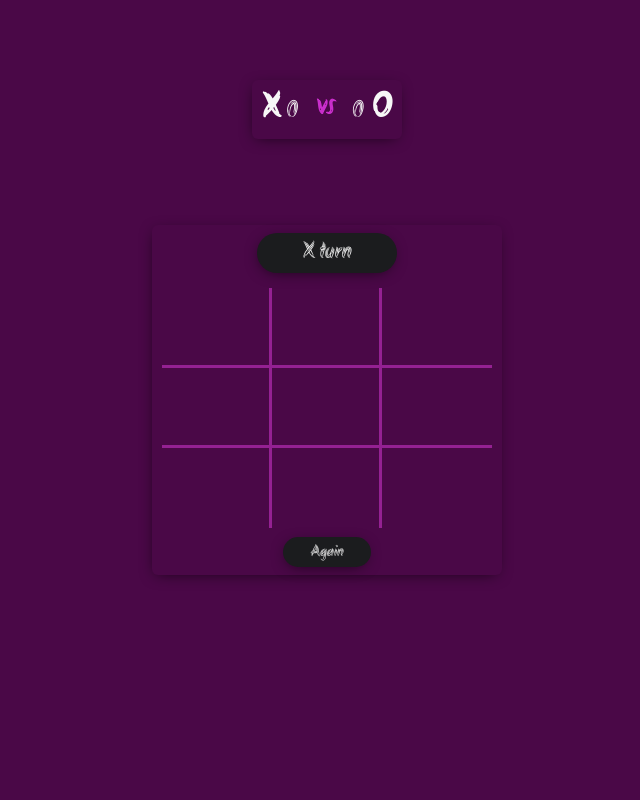
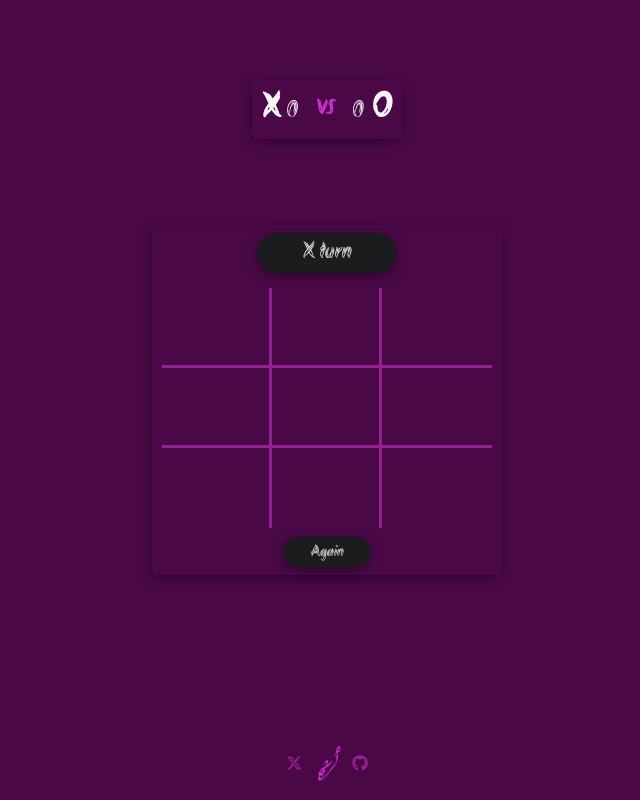
Before and after one commit to AhmadAlhadidi95/X-O, a plain HTML site: page index.html in a window 1280 px wide. Shown: the whole page, without its empty margins (313-953 px from the left). Drawn offline with Linux system fonts and the light colour scheme.

Commit message:
Add my info

```diff
--- a/css/style.css
+++ b/css/style.css
@@ -132,3 +132,13 @@ body {
     box-shadow: var(--shadow1);
     cursor: pointer;
 }
+.bottom {
+    position: absolute;
+    bottom: 10px;
+    left: 50%;
+    transform: translateX(-50%);
+}
+.bottom .my-info {
+    display: flex;
+    align-items: center;
+}
--- a/index.html
+++ b/index.html
@@ -43,6 +43,14 @@
                 <footer>Again</footer>
             </div>
         </div>
+
+        <div class="bottom">
+            <div class="my-info">
+                <a href="https://twitter.com/AhmadAlhadidi95" target="_blank" rel="noopener noreferrer" title="Visit my Twitter (X)"><i class="fa-brands fa-x-twitter" style="color: var(--color2);"></i></a>
+                <img src="/images/My-sign.png" alt="My-sign" style="width: 50px;">
+                <a href="https://github.com/AhmadAlhadidi95" target="_blank" rel="noopener noreferrer" title="Visit my Github"><i class="fa-brands fa-github" style="color: var(--color2);"></i></a>
+            </div>
+        </div>
     </div>
 </body>
 <script src="main.js"></script>
```
Also changed, not shown: images/My-sign.png (added), images/won.gif (deleted), 2 other files.
